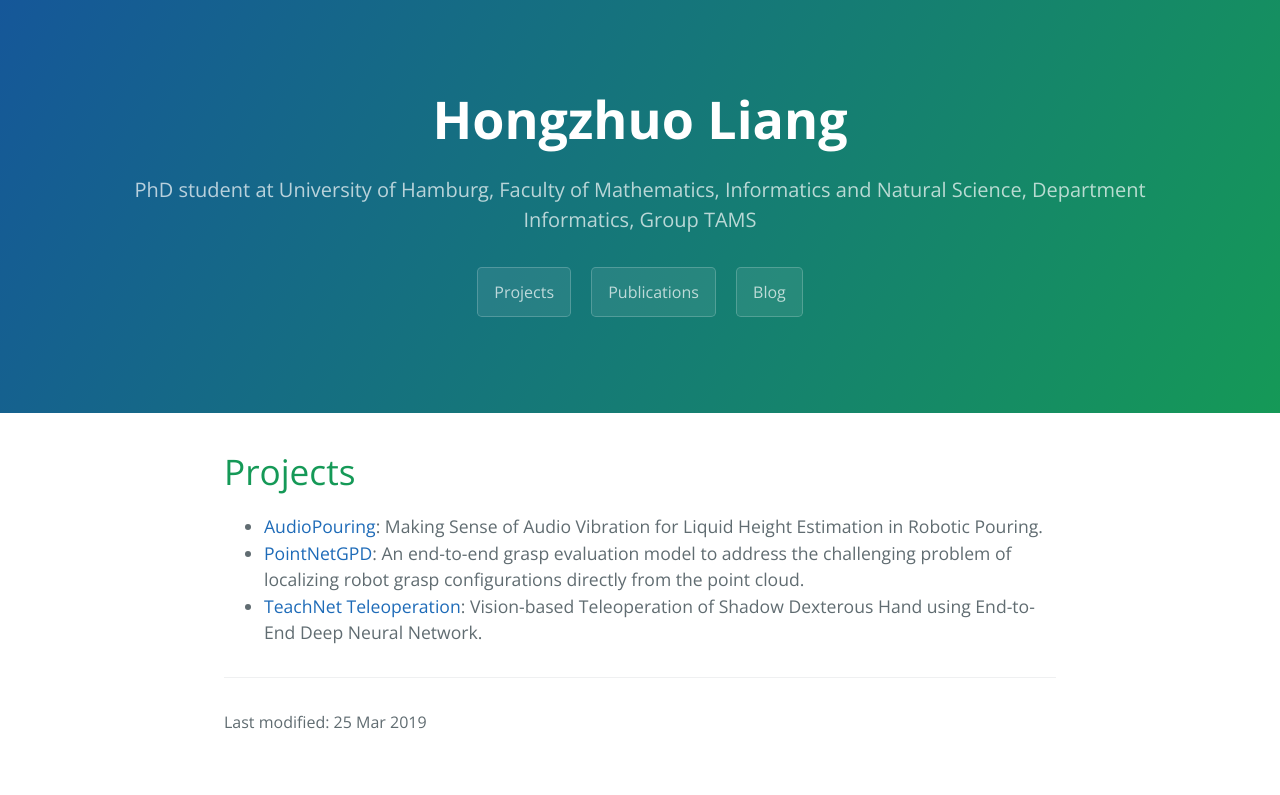
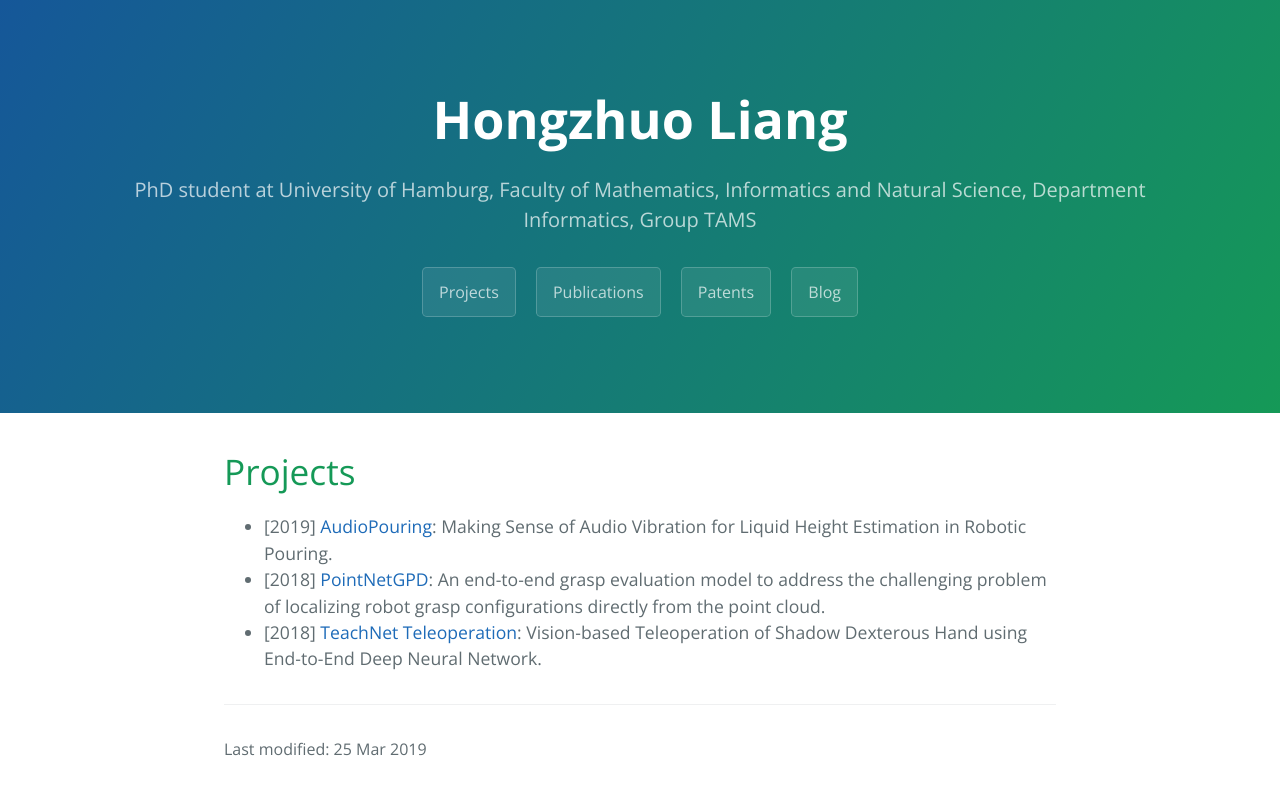
Before and after one commit to lianghongzhuo/lianghongzhuo.github.io, a Jekyll site: the page built from index.md, in a window 1280 px wide. Shown: the top 795 px of the page. Built offline with Jekyll 4.4.1, drawn with Linux system fonts in a browser that asks for light colours.

Commit message:
add patents

```diff
--- a/_includes/page-header.html
+++ b/_includes/page-header.html
@@ -3,6 +3,7 @@
   <h2 class="project-tagline">{{ site.tagline }}</h2>
   <a href="/index" class="btn">Projects</a>
   <a href="/publications" class="btn">Publications</a>
+  <a href="/patents" class="btn">Patents</a>
   <a href="/blog" class="btn">Blog</a>
 
 </section>
--- a/index.md
+++ b/index.md
@@ -4,7 +4,6 @@ title: Projects
 ---
 # Projects
 
-
-- [AudioPouring](https://lianghongzhuo.github.io/AudioPouring/): Making Sense of Audio Vibration for Liquid Height Estimation in Robotic Pouring.
-- [PointNetGPD](https://lianghongzhuo.github.io/PointNetGPD/): An end-to-end grasp evaluation model to address the challenging problem of localizing robot grasp configurations directly from the point cloud.
-- [TeachNet Teleoperation](https://github.com/TAMS-Group/TeachNet_Teleoperation): Vision-based Teleoperation of Shadow Dexterous Hand using End-to-End Deep Neural Network.
+- [2019] [AudioPouring](https://lianghongzhuo.github.io/AudioPouring/): Making Sense of Audio Vibration for Liquid Height Estimation in Robotic Pouring.
+- [2018] [PointNetGPD](https://lianghongzhuo.github.io/PointNetGPD/): An end-to-end grasp evaluation model to address the challenging problem of localizing robot grasp configurations directly from the point cloud.
+- [2018] [TeachNet Teleoperation](https://github.com/TAMS-Group/TeachNet_Teleoperation): Vision-based Teleoperation of Shadow Dexterous Hand using End-to-End Deep Neural Network.
```
Also changed, not shown: patents.md (added, +7 -0 lines), 3 other files.
